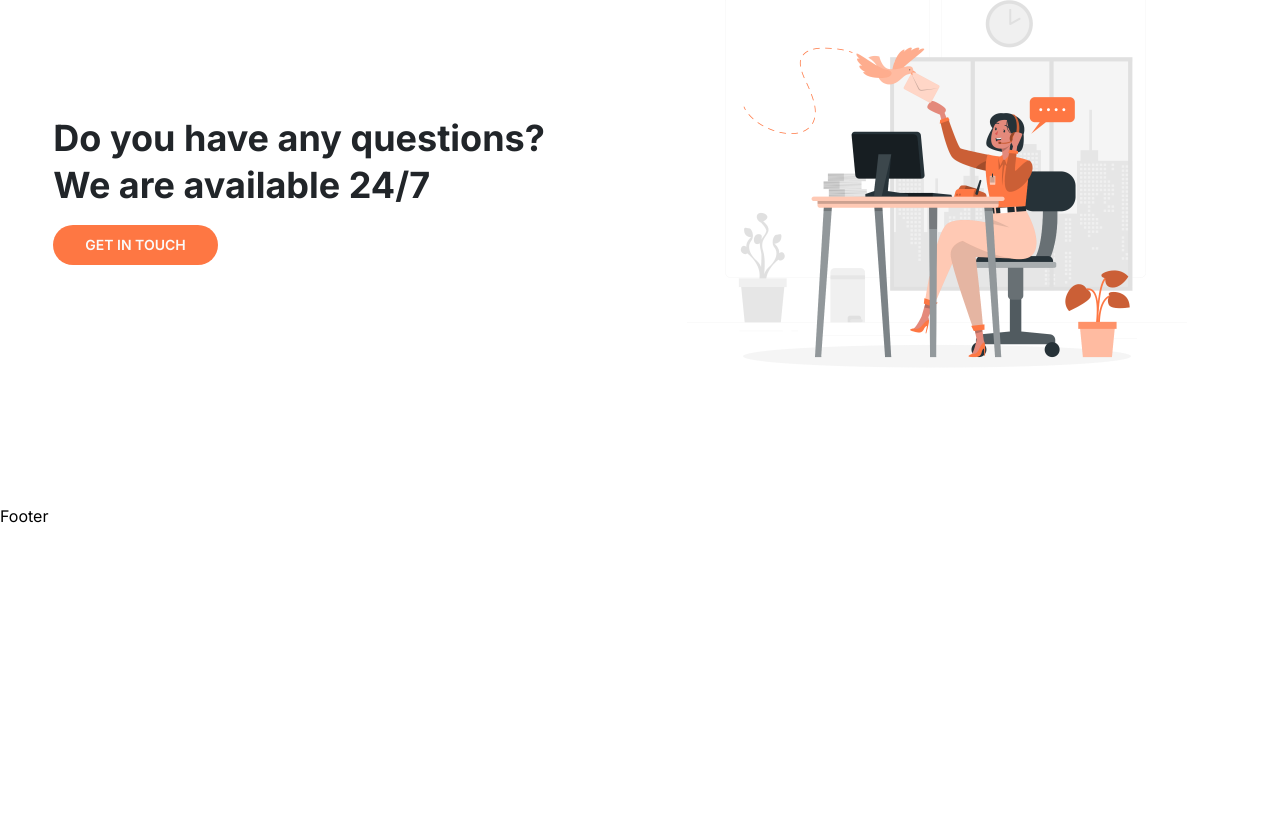
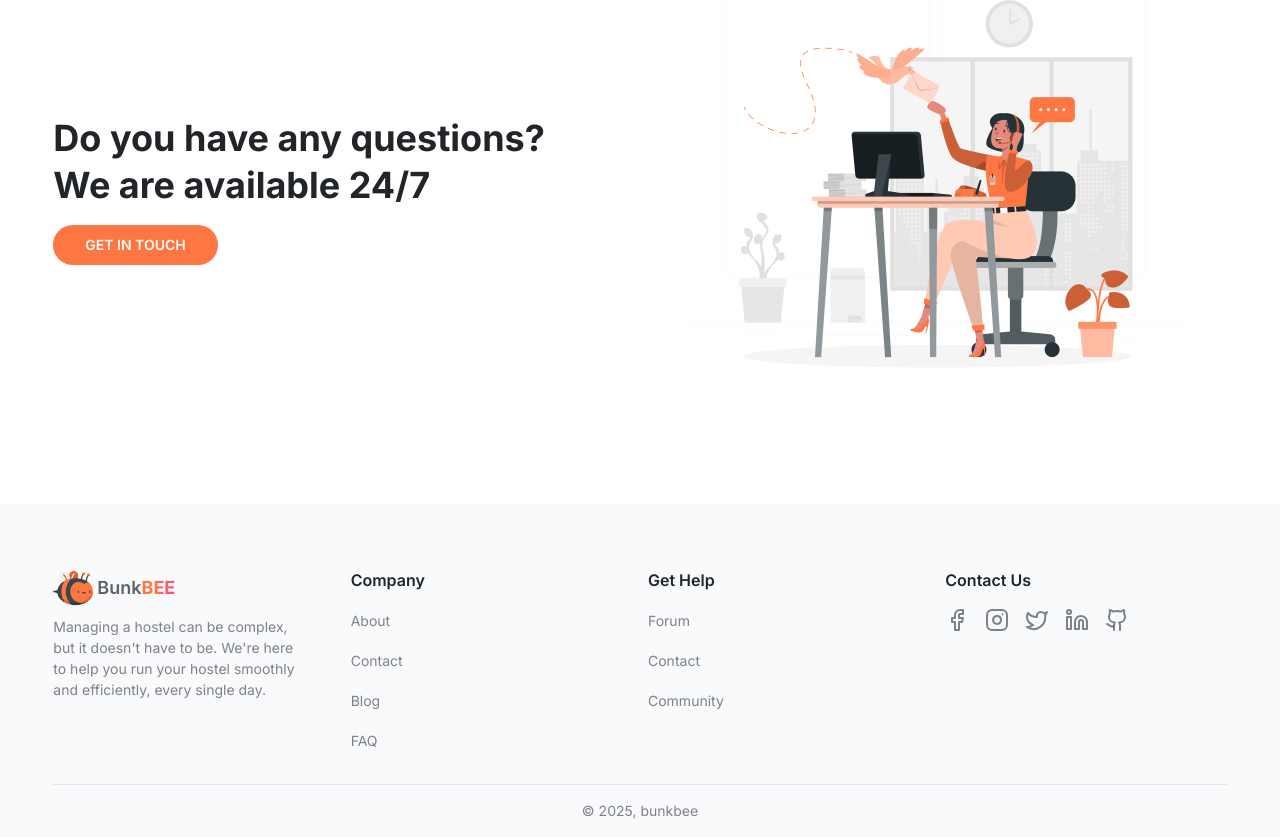
Before and after one commit to Mahedul-Karim/bunkbee-client, a React (Vite) app: page / in a window 1280 px wide. Shown: the part 2430-3267 px from the top of the page. Before the commit the page ends 2958 px from the top, so only its background shows below. Built offline with nearby package versions, Linux system fonts and the light colour scheme.

Commit message:
footer added

```diff
--- a/src/components/common/Footer.jsx
+++ b/src/components/common/Footer.jsx
@@ -1,9 +1,93 @@
-import React from 'react'
+import React from "react";
+import Logo from "./Logo";
+import { Instagram, Twitter, Facebook, Linkedin, Github } from "lucide-react";
+import { Link } from "react-router";
 
 const Footer = () => {
   return (
-    <div>Footer</div>
-  )
-}
+    <footer className="pt-8 md:pt-16 bg-background">
+      <section className="grid sm:grid-cols-2 lg:grid-cols-4 gap-4 l-container">
+        <div>
+          <Logo />
+          <p className="text-sm leading-[1.5] text-muted/80 my-2 max-w-[250px]">
+            Managing a hostel can be complex, but it doesn't have to be. We're
+            here to help you run your hostel smoothly and efficiently, every
+            single day.
+          </p>
+        </div>
+        <div>
+          <h3 className="text-dark font-semibold mb-4">Company</h3>
+          <ul className="space-y-4">
+            <li>
+              <Link to="/" className="text-muted/80 text-sm">
+                About
+              </Link>
+            </li>
+            <li>
+              <Link to="/" className="text-muted/80 text-sm">
+                Contact
+              </Link>
+            </li>
+            <li>
+              <Link to="/" className="text-muted/80 text-sm">
+                Blog
+              </Link>
+            </li>
+            <li>
+              <Link to="/" className="text-muted/80 text-sm">
+                FAQ
+              </Link>
+            </li>
+          </ul>
+        </div>
+        <div>
+          <h3 className="text-dark font-semibold mb-4">Get Help</h3>
+          <ul className="space-y-4">
+            <li>
+              <Link to="/" className="text-muted/80 text-sm">
+                Forum
+              </Link>
+            </li>
+            <li>
+              <Link to="/" className="text-muted/80 text-sm">
+                Contact
+              </Link>
+            </li>
+            <li>
+              <Link to="/" className="text-muted/80 text-sm">
+                Community
+              </Link>
+            </li>
+          </ul>
+        </div>
+        <div>
+          <h3 className="text-dark font-semibold mb-4">Contact Us</h3>
+          <div className="flex space-x-4">
+            <Link href="/" className="text-muted/80">
+              <Facebook className="h-6 w-6" />
+            </Link>
+            <Link href="#" className="text-muted/80">
+              <Instagram className="h-6 w-6" />
+            </Link>
+            <Link href="#" className="text-muted/80">
+              <Twitter className="h-6 w-6" />
+            </Link>
+            <Link href="#" className="text-muted/80">
+              <Linkedin className="h-6 w-6" />
+            </Link>
+            <Link href="#" className="text-muted/80">
+              <Github className="h-6 w-6" />
+            </Link>
+          </div>
+        </div>
+      </section>
+      <section className="border-t border-border text-center text-muted/80 mt-8 pb-4 l-container">
+        <p className="mt-4 text-sm">
+          &copy; {new Date().getFullYear()}, bunkbee
+        </p>
+      </section>
+    </footer>
+  );
+};
 
-export default Footer
+export default Footer;
```
